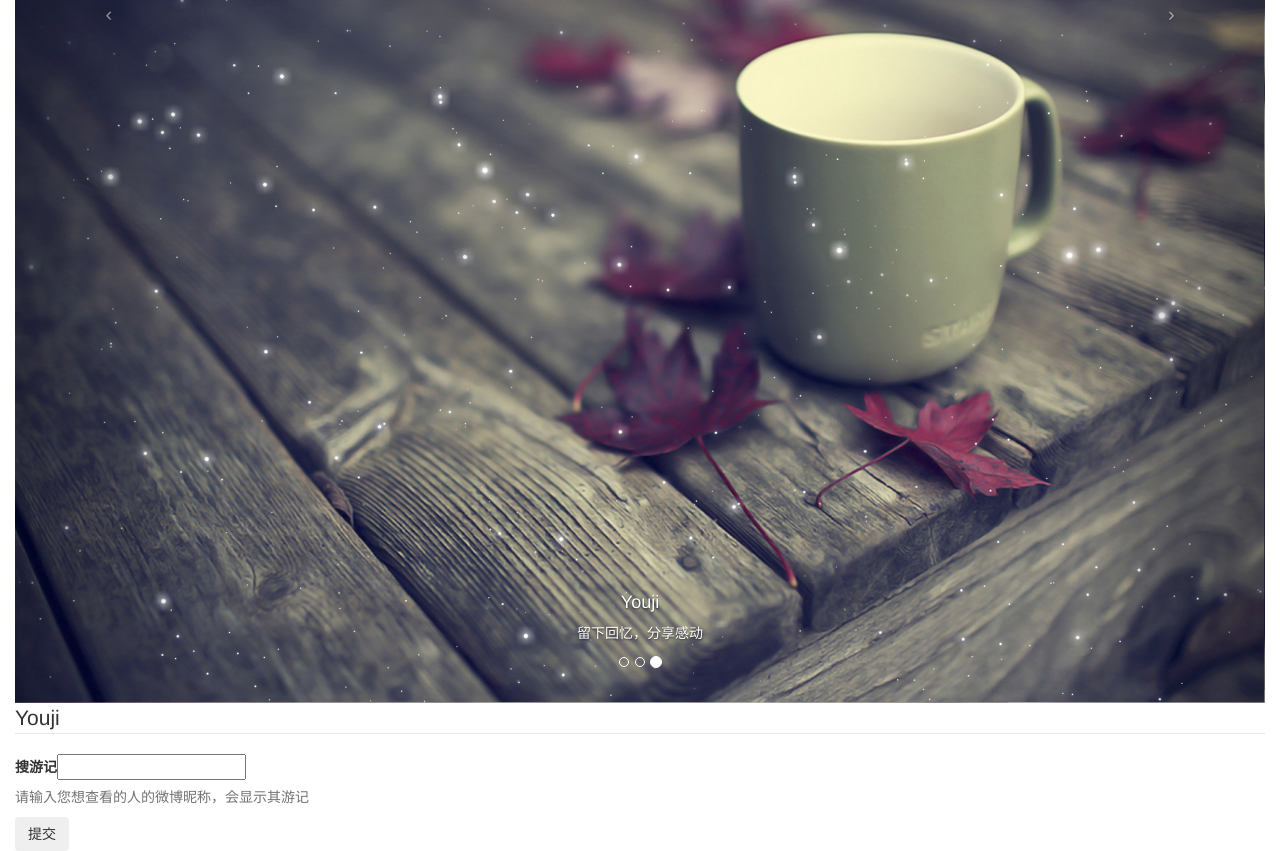
After one commit to rw1993/Youji, a Python web app: template template/index.html in a window 1280 px wide. The commit adds this page. Run offline with Jinja, Linux system fonts and the light colour scheme; the template is opened without the code that fills it, so the values that code supplies are empty; some libraries are stand-ins or nearby versions.

Commit message:
index.html is pool...

```diff
--- a/template/activity.html
+++ b/template/activity.html
@@ -18,7 +18,7 @@ $def with(activity)
 <body>
 <div class="container">
   <header class="page-header">
-    <h1>$activity[u'begin_status'][u'text']</h1>
+    <h1>$activity[u'begin_status'][u'user'][u'screen_name']的旅墙</h1>
   </header>
   <ul class="timeline">
     <li><div class="tldate">$activity[u'begin_status'][u'created_at']</div></li>
--- /dev/null
+++ b/template/activity_list.html
@@ -0,0 +1,3 @@
+$def with(ids)
+$for id in ids:
+   <p>$id</p>
--- /dev/null
+++ b/template/index.html
@@ -0,0 +1,69 @@
+<!DOCTYPE html>
+<html>
+<head>
+<meta http-equiv="Content-Type" content="text/html; charset=utf-8" />
+<link href="http://apps.bdimg.com/libs/bootstrap/3.0.3/css/bootstrap.min.css" rel="stylesheet">
+<script src="http://apps.bdimg.com/libs/jquery/2.0.0/jquery.min.js"></script>
+<script src="http://apps.bdimg.com/libs/bootstrap/3.0.3/js/bootstrap.min.js"></script>
+<title>Youji主页</title>
+</head>
+<div class="container-fluid">
+	<div class="row-fluid">
+		<div class="span12">
+			<div class="carousel slide" id="carousel-384073">
+				<ol class="carousel-indicators">
+					<li data-slide-to="0" data-target="#carousel-384073">
+					</li>
+					<li data-slide-to="1" data-target="#carousel-384073">
+					</li>
+					<li data-slide-to="2" data-target="#carousel-384073" class="active">
+					</li>
+				</ol>
+				<div class="carousel-inner">
+					<div class="item">
+						<img alt="" src="static/2.jpg"/>
+						<div class="carousel-caption">
+							<h4>
+								Youji
+							</h4>
+							<p>
+								万里路，书万卷，我们为你记录
+							</p>
+						</div>
+					</div>
+					<div class="item">
+						<img alt="" src="static/2.jpg" />
+						<div class="carousel-caption">
+							<h4>
+								Youji
+							</h4>
+							<p>
+								走走看看，不留遗憾
+							</p>
+						</div>
+					</div>
+					<div class="item active">
+						<img alt="" src="static/2.jpg" />
+						<div class="carousel-caption">
+							<h4>
+								Youji
+							</h4>
+							<p>
+								留下回忆，分享感动
+							</p>
+						</div>
+					</div>
+				</div> <a data-slide="prev" href="#carousel-384073" class="left carousel-control">‹</a> <a data-slide="next" href="#carousel-384073" class="right carousel-control">›</a>
+			</div>
+			<form action="search" method="POST">
+				<fieldset>
+					 <legend>Youji</legend> <label>搜游记</label><input
+                     type="text" name="name"/> <span class="help-block">请输入您想查看的人的微博昵称，会显示其游记</span><button type="submit" class="btn">提交</button>
+				</fieldset>
+			</form>
+		</div>
+	</div>
+</div>
+<body>
+</body>
+</html>
--- a/weibo_listener/get_mentioned.py
+++ b/weibo_listener/get_mentioned.py
@@ -26,6 +26,7 @@ def begin_activity(status):
     activity[u'begin_status']=status
     activity[u'state']="begin"
     activity[u'statuses']=[]
+    activity[u'statuses'].append(status)
     activities.insert(activity)
 def updata(result):
     activities.remove({u'begin_id':result[u'begin_id']})
```
Also changed, not shown: app.py (+18 -1 lines), static/1.jpg (added), static/2.jpg (added), static/3.jpg (added), 2 other files.
